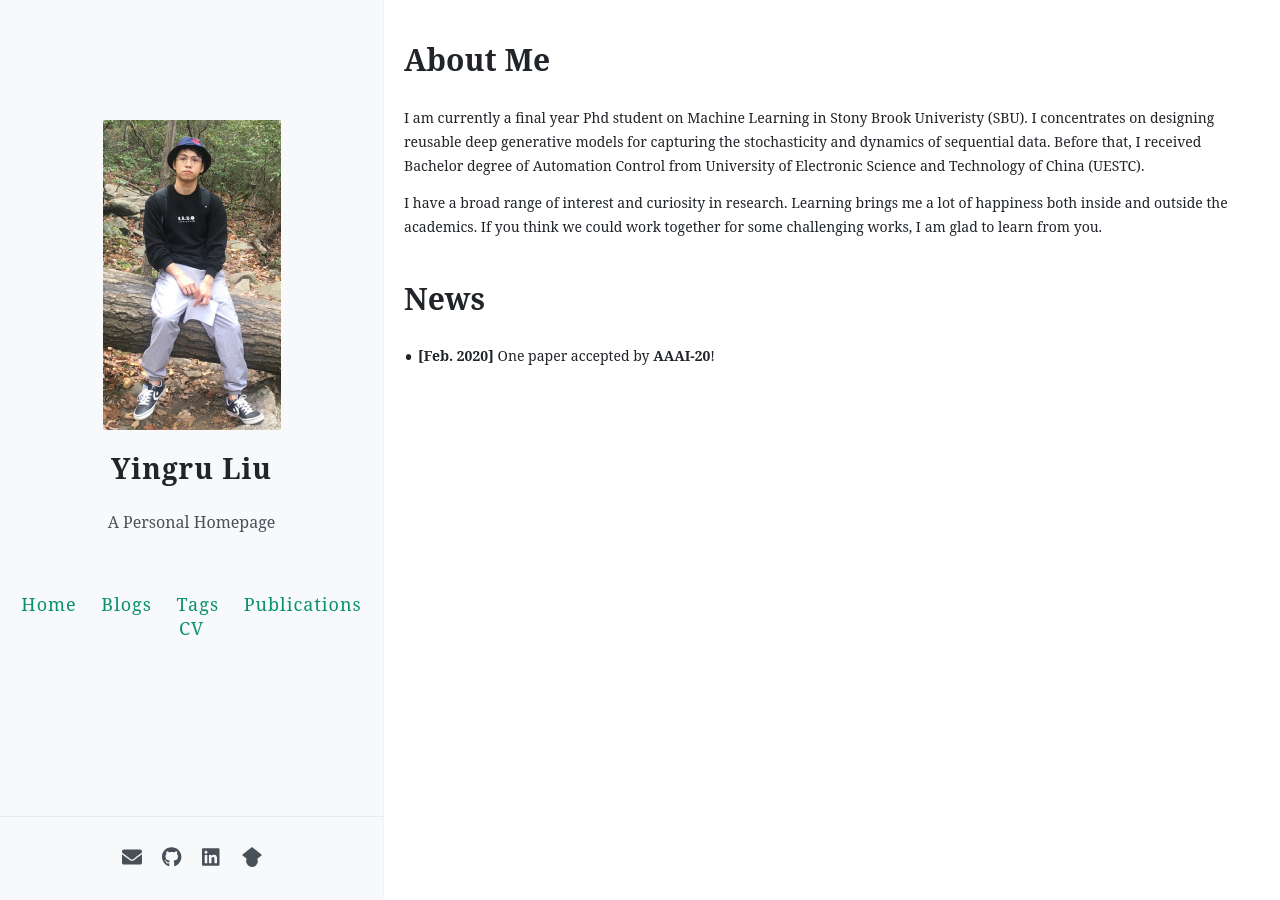
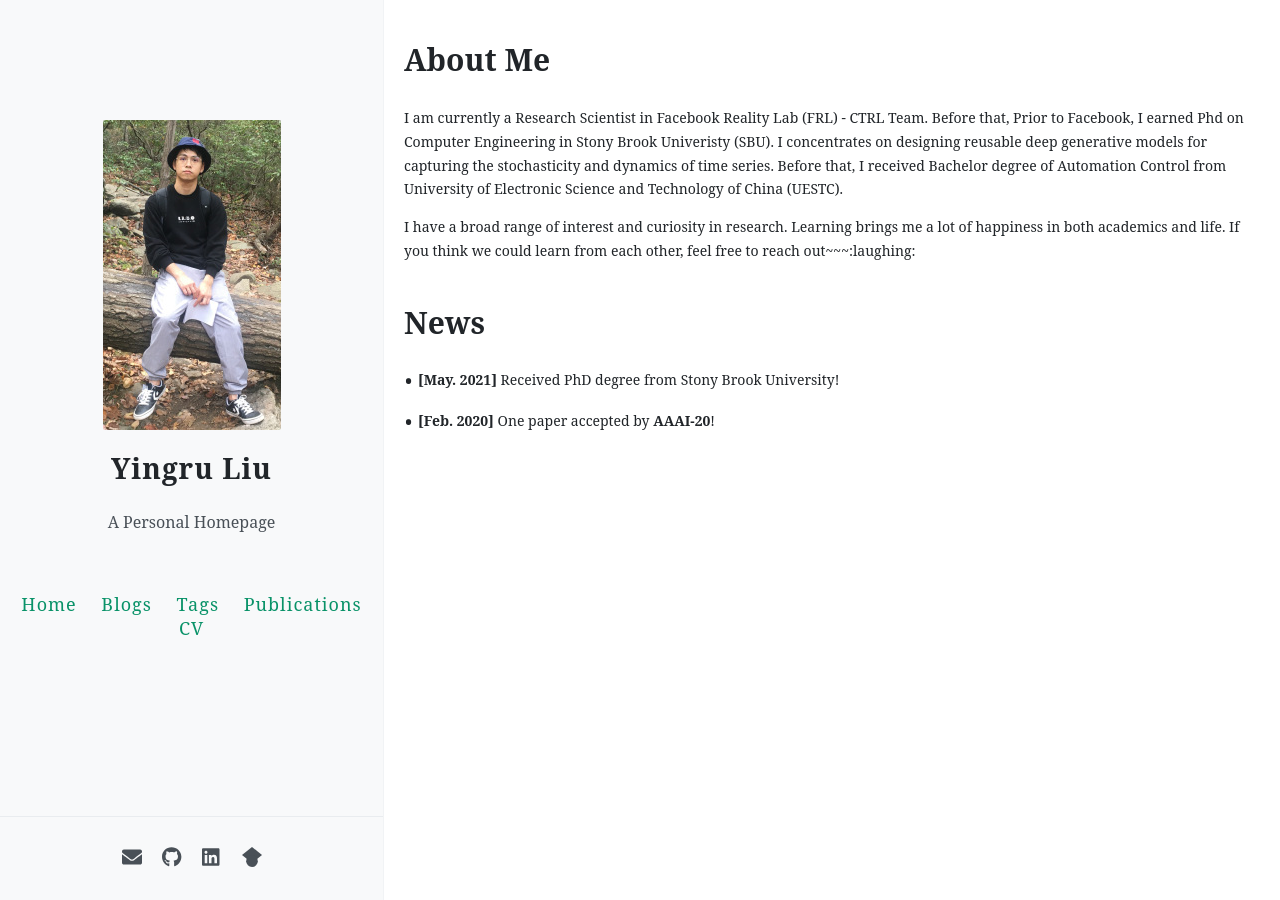
Before and after one commit to yingrliu/yingrliu.github.io, a Jekyll site: the page built from index.md, in a window 1280 px wide. Built offline with Jekyll 4.4.1, drawn with Linux system fonts in a browser that asks for light colours; comment, search, counter and statistics services are not loaded; our own code applies the rules of GitHub Pages for plain Markdown files.

Commit message:
upgrade bibli.

```diff
--- a/index.md
+++ b/index.md
@@ -5,13 +5,16 @@ layout: default
 
 # About Me
 
-I am currently a final year Phd student on Machine Learning in Stony Brook Univeristy (SBU).
+I am currently a Research Scientist in Facebook Reality Lab (FRL) - CTRL Team. Before that,
+Prior to Facebook, I earned Phd on Computer Engineering in Stony Brook Univeristy (SBU).
 I concentrates on designing reusable deep generative models for capturing the stochasticity and
-dynamics of sequential data. Before that, I received Bachelor degree of Automation Control from
+dynamics of time series. Before that, I received Bachelor degree of Automation Control from
 University of Electronic Science and Technology of China (UESTC).
 
-I have a broad range of interest and curiosity in research. Learning brings me a lot of happiness both inside and outside the academics. If you think we could work together for some challenging works, I am glad to learn from you.
+I have a broad range of interest and curiosity in research. Learning brings me a lot of happiness in both academics and life. If you think we could learn from each other, feel free to reach out~~~:laughing:
 
 
 # News
+
+- **[May. 2021]**             Received PhD degree from Stony Brook University!
 - **[Feb. 2020]**             One paper accepted by **AAAI-20**!
```
